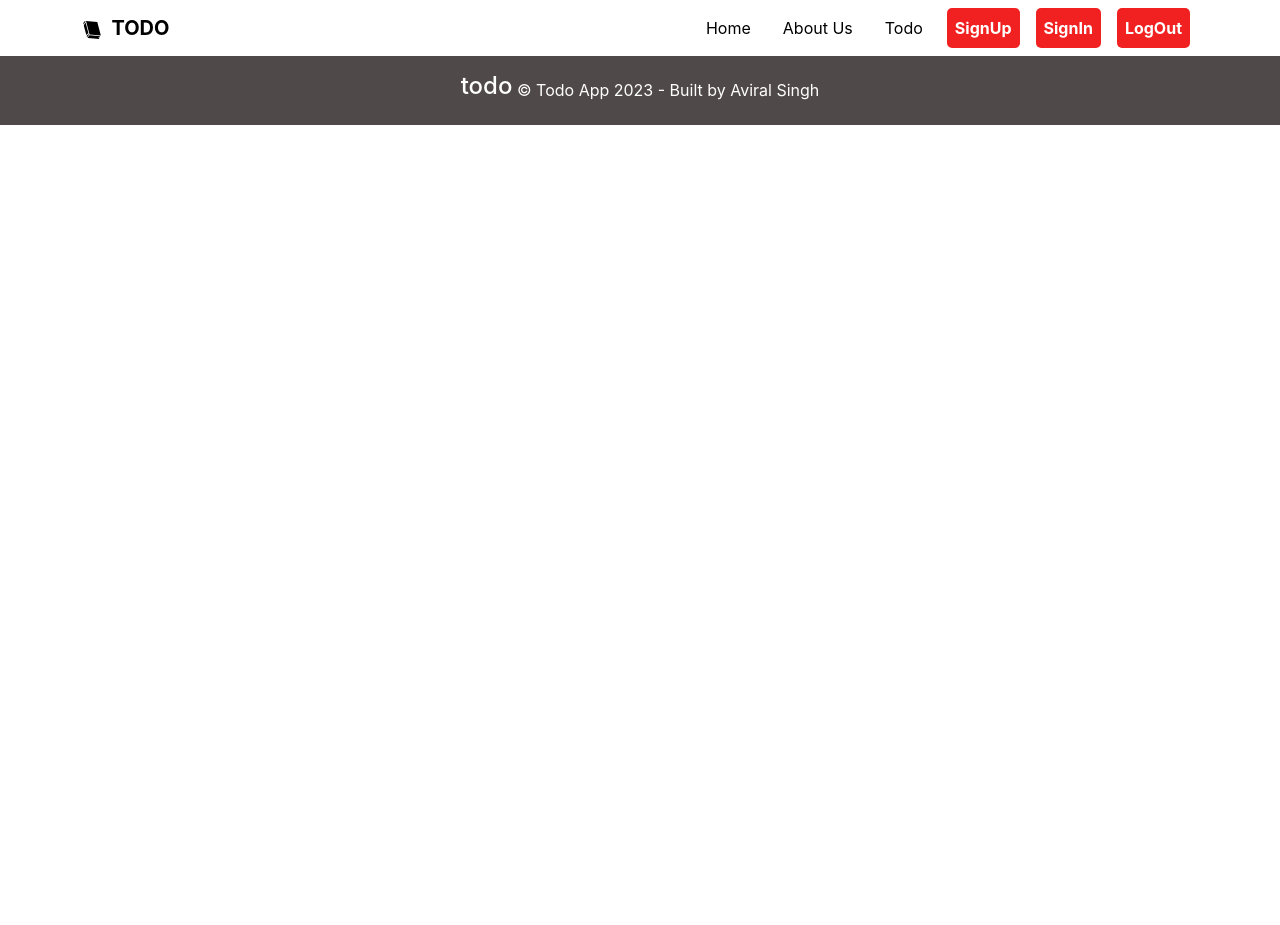
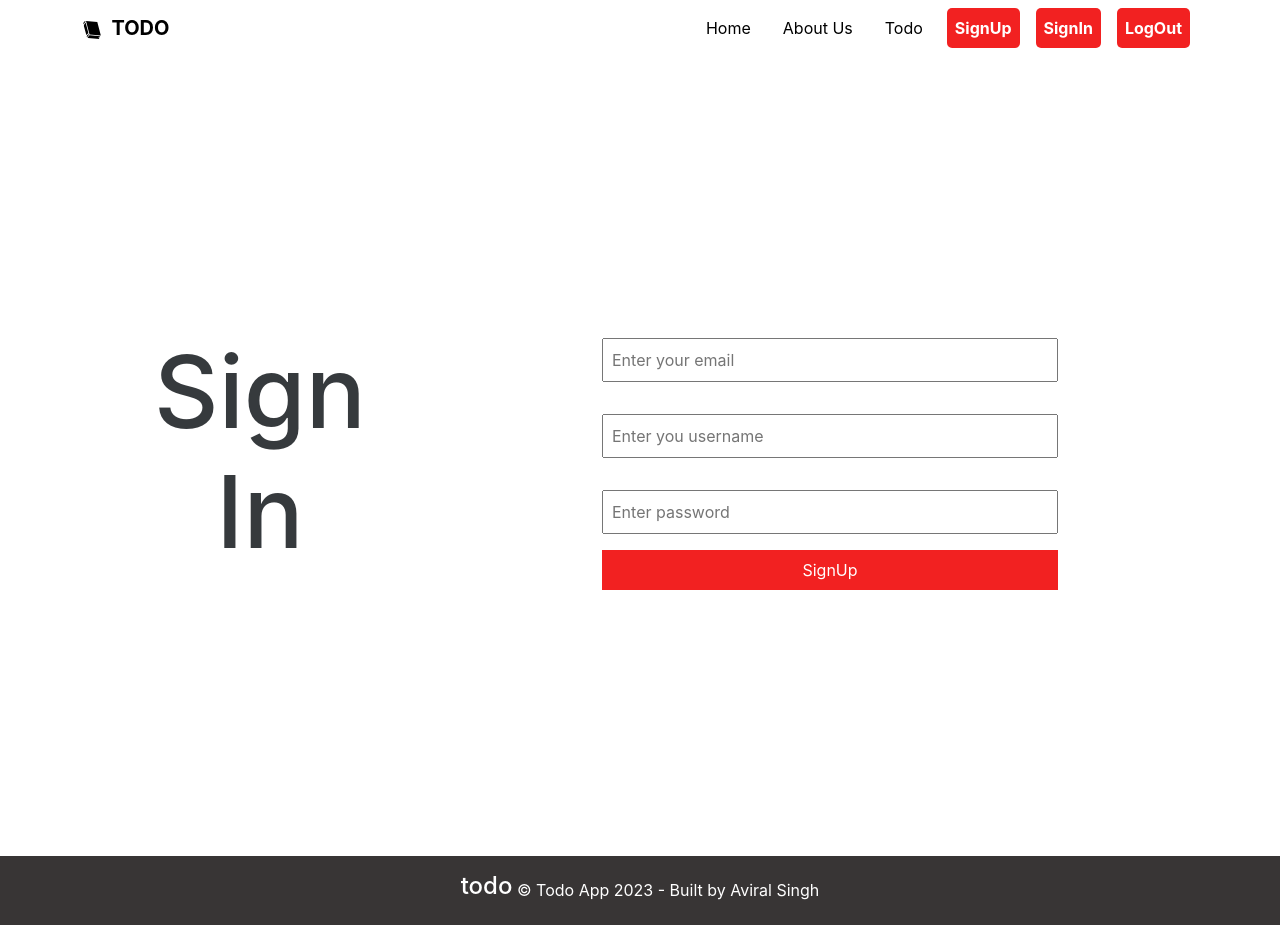
Before and after one commit to Aviral3501/Cohort, a React (Create React App) app in the folder TO DO web App/frontend01/: page /signin in a window 1280 px wide. Before the commit the page ends 800 px from the top, so only its background shows below. Built offline with nearby package versions, Linux system fonts and the light colour scheme.

Commit message:
checkpoint 2 - sign and sign route frontend created

```diff
--- a/TO DO web App/frontend01/src/App.js
+++ b/TO DO web App/frontend01/src/App.js
@@ -3,7 +3,10 @@ import Navbar from "./Components/navbar/Navbar01"
 import Home from './Components/home/Home';
 import Footer from './Components/footer/Footer';
 import About from './Components/about/About';
+import Signup from './Components/signup/Signup';
 import {BrowserRouter as Router,Routes,Route} from "react-router-dom";
+import Signin from './Components/signup/Signin';
+import Todo from './Components/todo/Todo';
 
 const App = () => {
   return (
@@ -14,6 +17,9 @@ const App = () => {
             {/* eact path is the one that opens when the website is loaded --> landing or home page */}
               <Route exact path="/" element={<Home/>}></Route>
               <Route path="/about" element={<About/>}></Route>
+              <Route path="/signup" element={<Signup/>}></Route>
+              <Route path="/signin" element={<Signin/>}></Route>
+              <Route path="/todo" element={<Todo/>}></Route>
 
           </Routes>
       </Router>
--- a/TO DO web App/frontend01/src/Components/footer/footer.css
+++ b/TO DO web App/frontend01/src/Components/footer/footer.css
@@ -1,3 +1,3 @@
 .footer{
-    background-color: rgba(63, 56, 56, 0.91);
+    background-color: rgba(48, 44, 44, 0.956);
 }
--- a/TO DO web App/frontend01/src/Components/navbar/Navbar01.jsx
+++ b/TO DO web App/frontend01/src/Components/navbar/Navbar01.jsx
@@ -27,13 +27,13 @@ const Navbar = () => {
         </li>
 
         <li className="nav-item mx-2">
-          <Link className="nav-link active" aria-current="page" to="/">Todo</Link>
+          <Link className="nav-link active" aria-current="page" to="/todo">Todo</Link>
         </li>
         <li className="nav-item mx-2">
-          <Link className="nav-link active btn-nav" aria-current="page" to="/">SignUp</Link>
+          <Link className="nav-link active btn-nav" aria-current="page" to="/signup">SignUp</Link>
         </li>
         <li className="nav-item mx-2">
-          <Link className="nav-link active btn-nav" aria-current="page" to="/">SignIn</Link>
+          <Link className="nav-link active btn-nav" aria-current="page" to="/signin">SignIn</Link>
         </li>
         <li className="nav-item mx-2">
           <Link className="nav-link active btn-nav" aria-current="page" to="/">LogOut</Link>
--- /dev/null
+++ b/TO DO web App/frontend01/src/Components/signup/HeadingComp.jsx
@@ -0,0 +1,12 @@
+import React from 'react'
+
+const HeadingComp = ({first,second}) => {
+  return (
+    <div>
+         <h1 className='text-center sign-up-heading'>{first}<br/>{second}</h1>
+
+    </div>
+  )
+}
+
+export default HeadingComp
--- /dev/null
+++ b/TO DO web App/frontend01/src/Components/signup/Signin.jsx
@@ -0,0 +1,33 @@
+import React from 'react'
+import "./signup.css";
+import HeadingComp from './HeadingComp';
+
+
+const Signin = ({first,second}) => {
+  return (
+    <div className='signup'>
+    <div className="container">
+        <div className="row">
+        <div className='col-lg-4  col-left d-flex justify-content-center align-items-center column'>
+             <HeadingComp first="Sign" second="In"/>
+            </div>
+            <div className="col-lg-8 column d-flex justify-content-center align-items-center">
+              <div className='d-flex flex-column w-75 p-5'>
+              <input className='p-2 my-3 input-signup' type="email" name="email" placeholder='Enter your email'></input>
+              <input className='p-2 my-3 input-signup' type="username" name="username" placeholder='Enter you username'></input>
+              <input className='p-2 my-3 input-signup' type="password" name="password" placeholder='Enter password'></input>
+              <button className='btn-signup p-2'>SignUp</button>
+              </div>
+
+
+            </div>
+
+        </div>
+
+    </div>
+
+</div>
+  )
+}
+
+export default Signin
--- /dev/null
+++ b/TO DO web App/frontend01/src/Components/signup/Signup.jsx
@@ -0,0 +1,33 @@
+import React from 'react';
+import "./signup.css";
+import HeadingComp from './HeadingComp';
+
+const Signup = () => {
+  return (
+    <div className='signup'>
+        <div className="container">
+            <div className="row">
+
+            <div className='col-lg-4  col-left d-flex justify-content-center align-items-center column'>
+                 <HeadingComp first="Sign" second="Up"/>
+                </div>
+                <div className="col-lg-8 column d-flex justify-content-center align-items-center">
+                  <div className='d-flex flex-column w-75 p-5'>
+                  <input className='p-2 my-3 input-signup' type="email" name="email" placeholder='Enter your email'></input>
+                  <input className='p-2 my-3 input-signup' type="username" name="username" placeholder='Enter you username'></input>
+                  <input className='p-2 my-3 input-signup' type="password" name="password" placeholder='Enter password'></input>
+                  <button className='btn-signup p-2'>SignUp</button>
+                  </div>
+
+
+                </div>
+
+            </div>
+
+        </div>
+
+    </div>
+  )
+}
+
+export default Signup
--- /dev/null
+++ b/TO DO web App/frontend01/src/Components/signup/signup.css
@@ -0,0 +1,25 @@
+.signup{
+    height:100vh;
+    width:100%;
+}
+
+.column{
+    height: 100vh;
+}
+
+.sign-up-heading{
+font-size:100px;
+opacity:0.9;
+}
+
+
+.btn-signup{
+    background-color: rgba(240,0,0,0.87);
+    color:white;
+    border:none;
+    outline:none;
+}
+
+.input-signup{
+    outline:none;
+}
--- /dev/null
+++ b/TO DO web App/frontend01/src/Components/todo/Todo.jsx
@@ -0,0 +1,11 @@
+import React from 'react'
+
+const Todo = () => {
+  return (
+    <div>
+
+    </div>
+  )
+}
+
+export default Todo
```
Also changed, not shown: TO DO web App/frontend01/src/Components/todo/todo.css (added).
